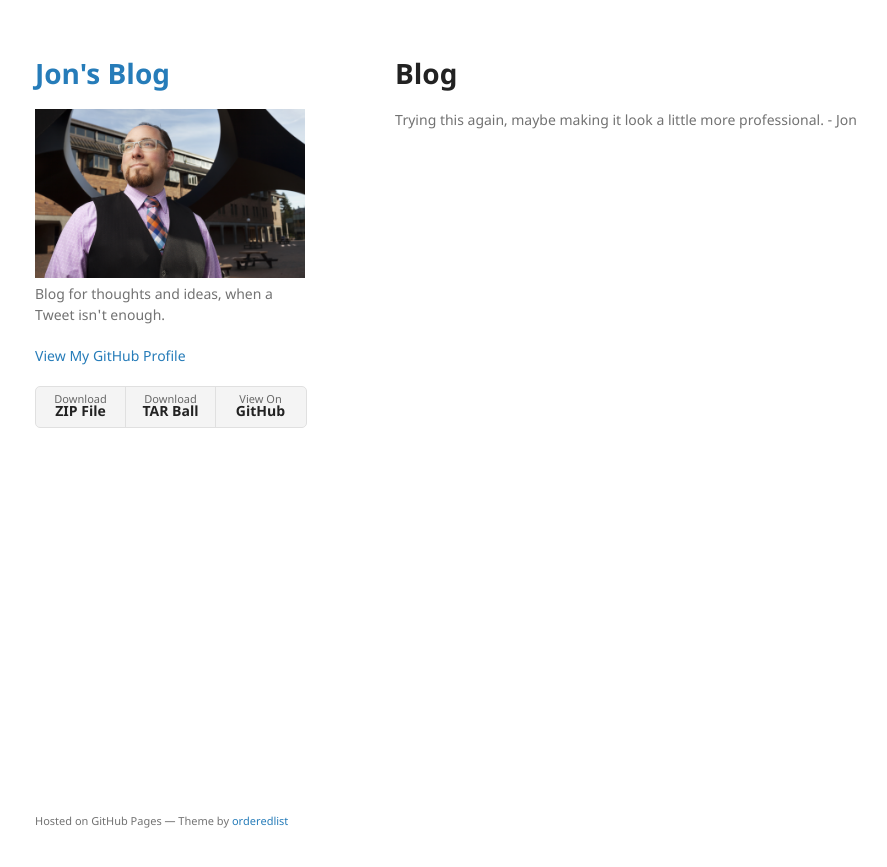
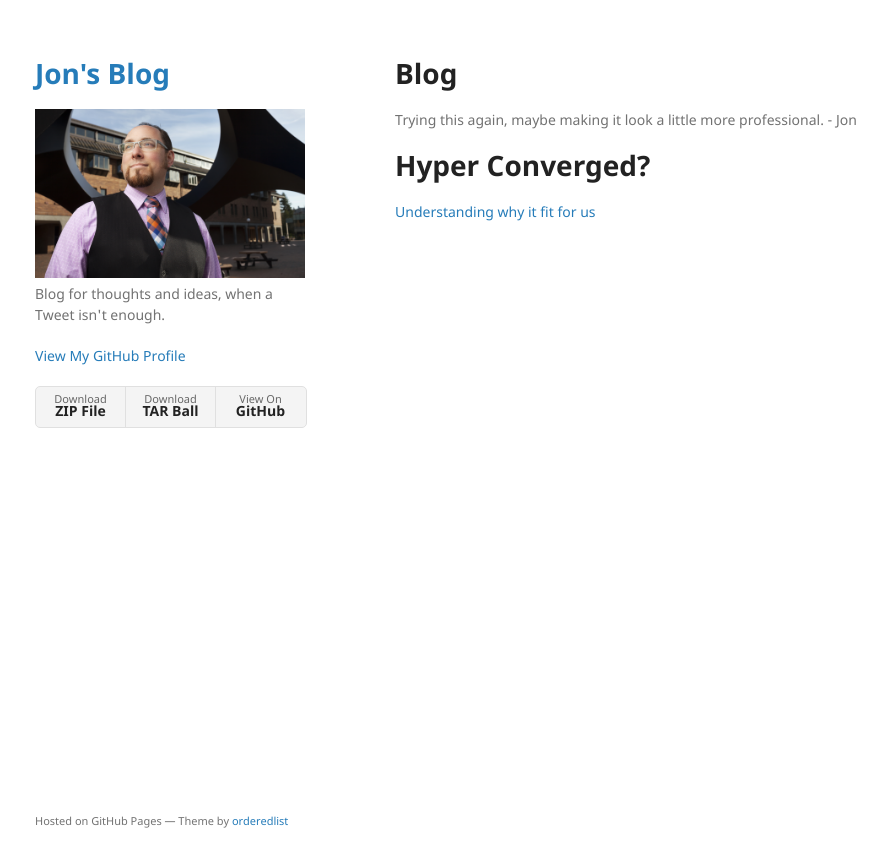
Before and after one commit to jonjunell/jonjunell.github.io, a Jekyll site: the page built from index.md, in a window 1280 px wide. Shown: the top 867 px of the page, without its empty margins (175-1062 px from the left). Built offline with Jekyll 4.4.1, drawn with Linux system fonts in a browser that asks for light colours; our own code applies the rules of GitHub Pages for plain Markdown files.

Commit message:
Updates to the Index

```diff
--- a/index.md
+++ b/index.md
@@ -4,3 +4,7 @@ layout: default
 # Blog
 
 Trying this again, maybe making it look a little more professional. - Jon
+
+# Hyper Converged?
+
+[Understanding why it fit for us](https://jonjunell.github.io/)
```
